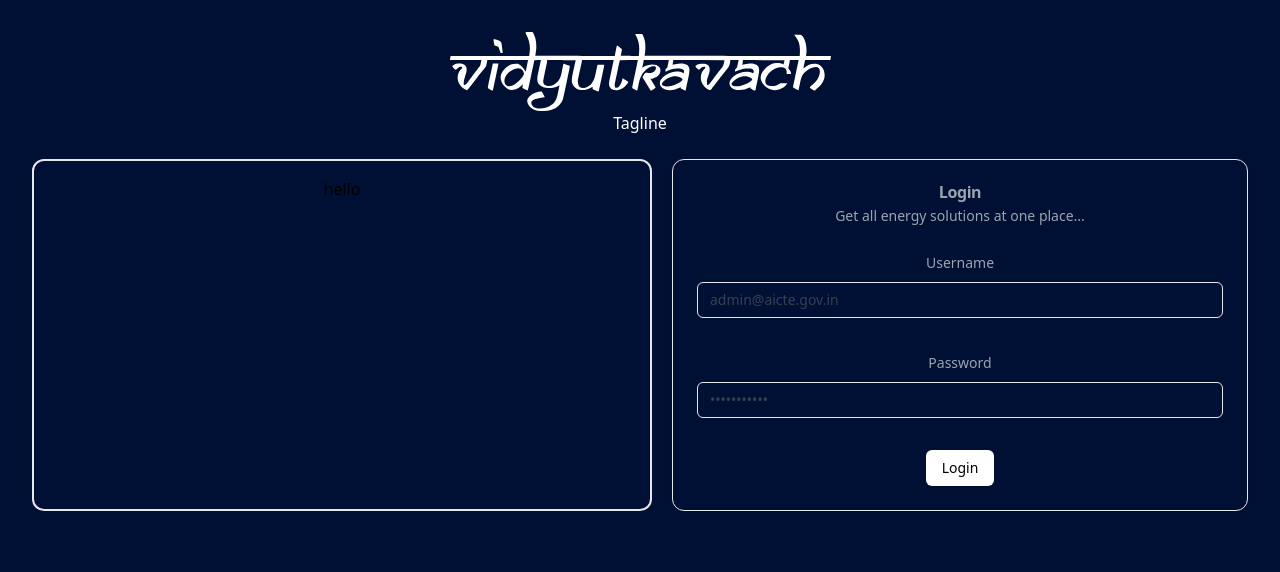
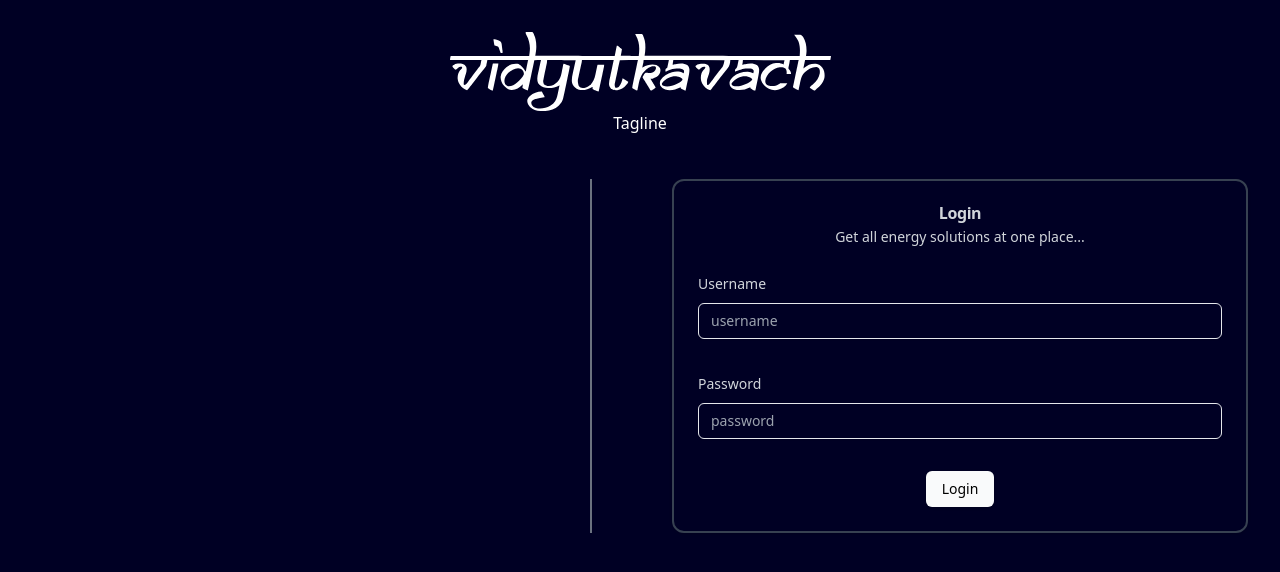
Before and after one commit to bashSunny101/SmartController-SIH, a React (Vite) app: page / in a window 1280 px wide. Shown: the top 572 px of the page. Built offline with nearby package versions, Linux system fonts and the light colour scheme.

Commit message:
login updated

```diff
--- a/index.html
+++ b/index.html
@@ -6,7 +6,7 @@
     <meta name="viewport" content="width=device-width, initial-scale=1.0" />
     <title>Vite + React</title>
   </head>
-  <body bgcolor="#001034">
+  <body bgcolor="#000024">
     <div id="root"></div>
     <script type="module" src="/src/main.jsx"></script>
   </body>
--- a/src/App.jsx
+++ b/src/App.jsx
@@ -4,7 +4,7 @@
   return (
     <>
     <div className="flex-col p-8 text-center">
-      <div className="flex flex-col items-center mb-6">
+      <div className="flex flex-col items-center mb-11">
         <img
           src="src\assets\image (4).svg"
           alt="logo"
@@ -14,8 +14,10 @@
         <div className="text-white">Tagline</div>
       </div>
       <div className="flex">
-        <div className="border-2 rounded-xl p-4 flex-grow mr-5">hello</div>
-        <div>
+        <div className=" p-4 flex-grow"></div>
+        <div
+    className="inline-block h-auto w-0.5 self-stretch bg-gray-500 opacity-100 dark:opacity-50"></div>
+        <div className="ml-20">
           <Login />
         </div>
       </div>
--- a/src/Components/Login.jsx
+++ b/src/Components/Login.jsx
@@ -3,35 +3,34 @@
 function Login() {
   return (
     <>
-        <div className="rounded-xl border bg-card text-card-foreground shadow w-[90vw] max-w-xl">
+        <div className="rounded-xl border-2 border-gray-700 bg-card text-card-foreground shadow w-[90vw] max-w-xl">
         <div className="flex flex-col space-y-1.5 p-6 text-center">
-          <h3 className="font-semibold leading-none tracking-tight text-gray-400">Login</h3>
-          <p className="text-sm text-muted-foreground text-gray-400">
+          <h3 className="font-semibold leading-none tracking-tight text-gray-300">Login</h3>
+          <p className="text-sm text-muted-foreground text-gray-300">
             Get all energy solutions at one place...
           </p>
         </div>
         <div className="p-6 pt-0">
           <form className="space-y-8">
-            <div className="space-y-2">
+            <div className="space-y-2 text-left">
               <label
-                className="text-sm text-gray-400 font-medium leading-none peer-disabled:cursor-not-allowed peer-disabled:opacity-70"
+                className="text-sm  text-gray-300 font-medium leading-none peer-disabled:cursor-not-allowed peer-disabled:opacity-70"
                 for=":R5lbala:-form-item"
               >
                 Username
               </label>
               <input
                 className="flex h-9 w-full rounded-md border border-input bg-transparent px-3 py-1 text-sm shadow-sm transition-colors file:border-0 file:bg-transparent file:text-sm file:font-medium placeholder:text-muted-foreground focus-visible:outline-none focus-visible:ring-1 focus-visible:ring-ring disabled:cursor-not-allowed disabled:opacity-50 text-gray-700"
-                placeholder="admin@aicte.gov.in"
+                placeholder="username"
                 id=":R5lbala:-form-item"
                 aria-describedby=":R5lbala:-form-item-description"
                 aria-invalid="false"
                 name="username"
-                value="admin@aicte.gov.in"
               />
             </div>
-            <div className="space-y-2">
+            <div className="space-y-2 text-left">
               <label
-                className="text-sm font-medium leading-none peer-disabled:cursor-not-allowed peer-disabled:opacity-70 text-gray-400"
+                className="text-sm  font-medium leading-none peer-disabled:cursor-not-allowed peer-disabled:opacity-70 text-gray-300"
                 for=":R9lbala:-form-item"
               >
                 Password
@@ -39,16 +38,15 @@
               <input
                 type="password"
                 className="flex h-9 w-full rounded-md border border-input bg-transparent px-3 py-1 text-sm shadow-sm transition-colors file:border-0 file:bg-transparent file:text-sm file:font-medium placeholder:text-muted-foreground focus-visible:outline-none focus-visible:ring-1 focus-visible:ring-ring disabled:cursor-not-allowed disabled:opacity-50 text-gray-700"
-                placeholder="admin@aicte"
+                placeholder="password"
                 id=":R9lbala:-form-item"
                 aria-describedby=":R9lbala:-form-item-description"
                 aria-invalid="false"
                 name="password"
-                value="admin@aicte"
               />
             </div>
             <button
-              className="inline-flex items-center justify-center rounded-md text-sm font-medium transition-colors focus-visible:outline-none focus-visible:ring-1 focus-visible:ring-ring disabled:pointer-events-none disabled:opacity-50 bg-primary bg-white text-primary-foreground shadow hover:bg-primary/90 h-9 px-4 py-2 text-black"
+              className="inline-flex items-center justify-center rounded-md text-sm font-medium transition-colors focus-visible:outline-none focus-visible:ring-1 focus-visible:ring-ring disabled:pointer-events-none disabled:opacity-50 bg-primary bg-gray-50 text-primary-foreground shadow hover:bg-primary/90 h-9 px-4 py-2 text-black"
               type="submit"
             >
               Login
```
